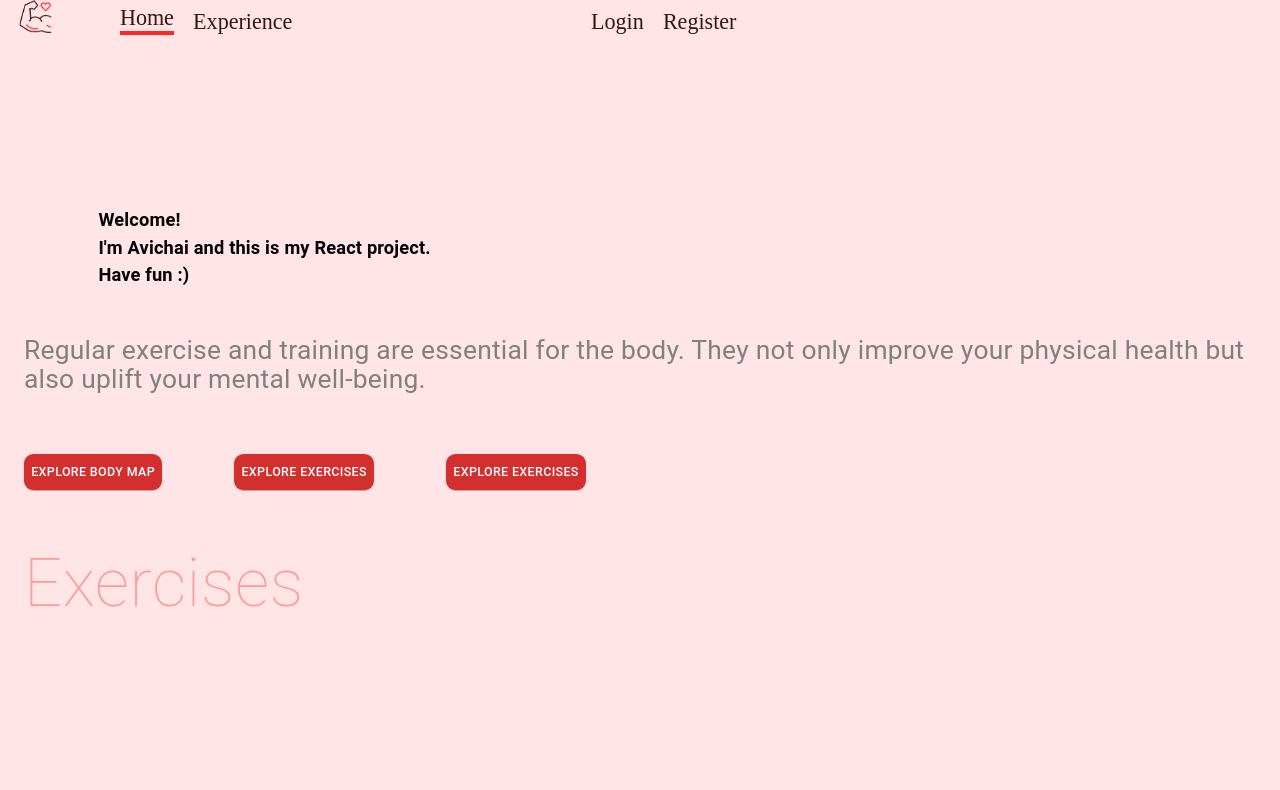
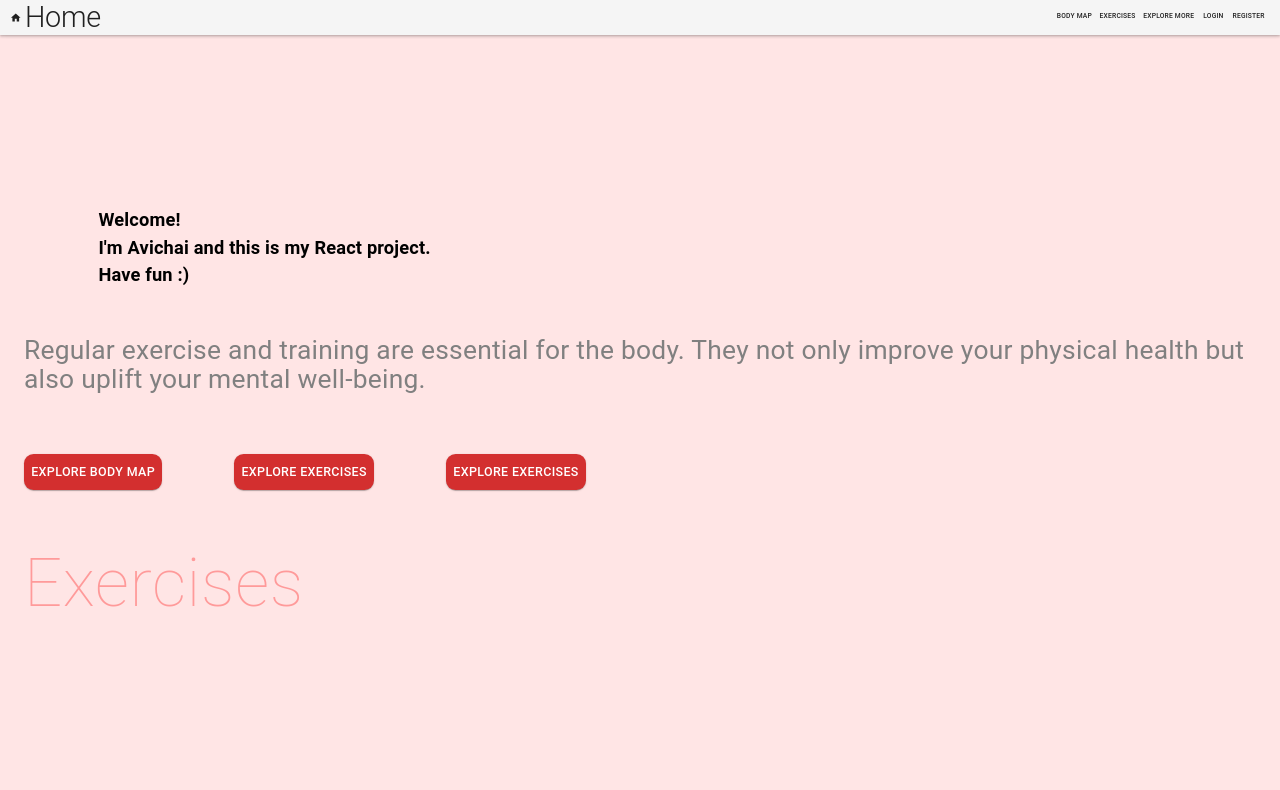
Before and after one commit to avichai504/fitness_ag, a React (Create React App) app: page / in a window 1280 px wide. Shown: the top 790 px of the page. Built offline with nearby package versions, Linux system fonts and the light colour scheme; no server answers.

Commit message:
new navbar

```diff
--- a/src/App.js
+++ b/src/App.js
@@ -1,17 +1,18 @@
 import React from "react";
 import { Route, Routes } from "react-router-dom";
-import { Box } from '@mui/material';
+import { Box } from "@mui/material";
 
 import "./App.css";
 import Navbar from "./components/Navbar";
+import Navbar1 from "./components/Navbar1";
 import Home from "./pages/Home";
 import ExerciseDetail from "./pages/ExerciseDetail";
 import Footer from "./components/Footer";
 
 const App = () => {
   return (
-    <Box width="400px" sx={{ width: { xl: "1488px" } }} m='auto' >
-      <Navbar />
+    <Box width="400px" sx={{ width: { xl: "1488px" } }} m="auto">
+      <Navbar1 />
       <Routes>
         <Route path="/" element={<Home />} />
         <Route path="/exercise/:id" element={<ExerciseDetail />} />
--- /dev/null
+++ b/src/components/Navbar1.js
@@ -0,0 +1,68 @@
+import React from "react";
+import AppBar from "@mui/material/AppBar";
+import Toolbar from "@mui/material/Toolbar";
+import IconButton from "@mui/material/IconButton";
+import Typography from "@mui/material/Typography";
+import Button from "@mui/material/Button";
+import Menu from "@mui/material/Menu";
+import MenuItem from "@mui/material/MenuItem";
+import HomeIcon from "@mui/icons-material/Home";
+
+export default function Navigator() {
+  const [anchorEl, setAnchorEl] = React.useState(null);
+
+  const handleMenuClick = (event) => {
+    setAnchorEl(event.currentTarget);
+  };
+
+  const handleMenuClose = () => {
+    setAnchorEl(null);
+  };
+
+  const handleNavigation = (location) => {
+    // Assuming you'd use something like 'react-scroll' or another method to navigate/scroll
+    // scrollTo(location);
+    handleMenuClose();
+  };
+
+  return (
+    <AppBar color="default" position="fixed">
+      <Toolbar>
+        <IconButton
+          edge="start"
+          color="inherit"
+          aria-label="home"
+          onClick={() => handleNavigation("home")}
+        >
+          <HomeIcon />
+        </IconButton>
+        <Typography variant="h2" style={{ flexGrow: 1 }}>
+          Home
+        </Typography>
+        <Button color="inherit" onClick={() => handleNavigation("bodyMap")}>
+          Body Map
+        </Button>
+        <Button color="inherit" onClick={() => handleNavigation("exercises")}>
+          Exercises
+        </Button>
+        <Button color="inherit" onClick={handleMenuClick}>
+          Explore More
+        </Button>
+        <Menu
+          anchorEl={anchorEl}
+          keepMounted
+          open={Boolean(anchorEl)}
+          onClose={handleMenuClose}
+        >
+          {/* Add menu items here */}
+          <MenuItem onClick={handleMenuClose}>Option 1</MenuItem>
+          <MenuItem onClick={handleMenuClose}>Option 2</MenuItem>
+        </Menu>
+        <div style={{ marginLeft: "auto" }}>
+          <Button color="inherit">Login</Button>
+          <Button color="inherit">Register</Button>
+        </div>
+      </Toolbar>
+    </AppBar>
+  );
+}
```
